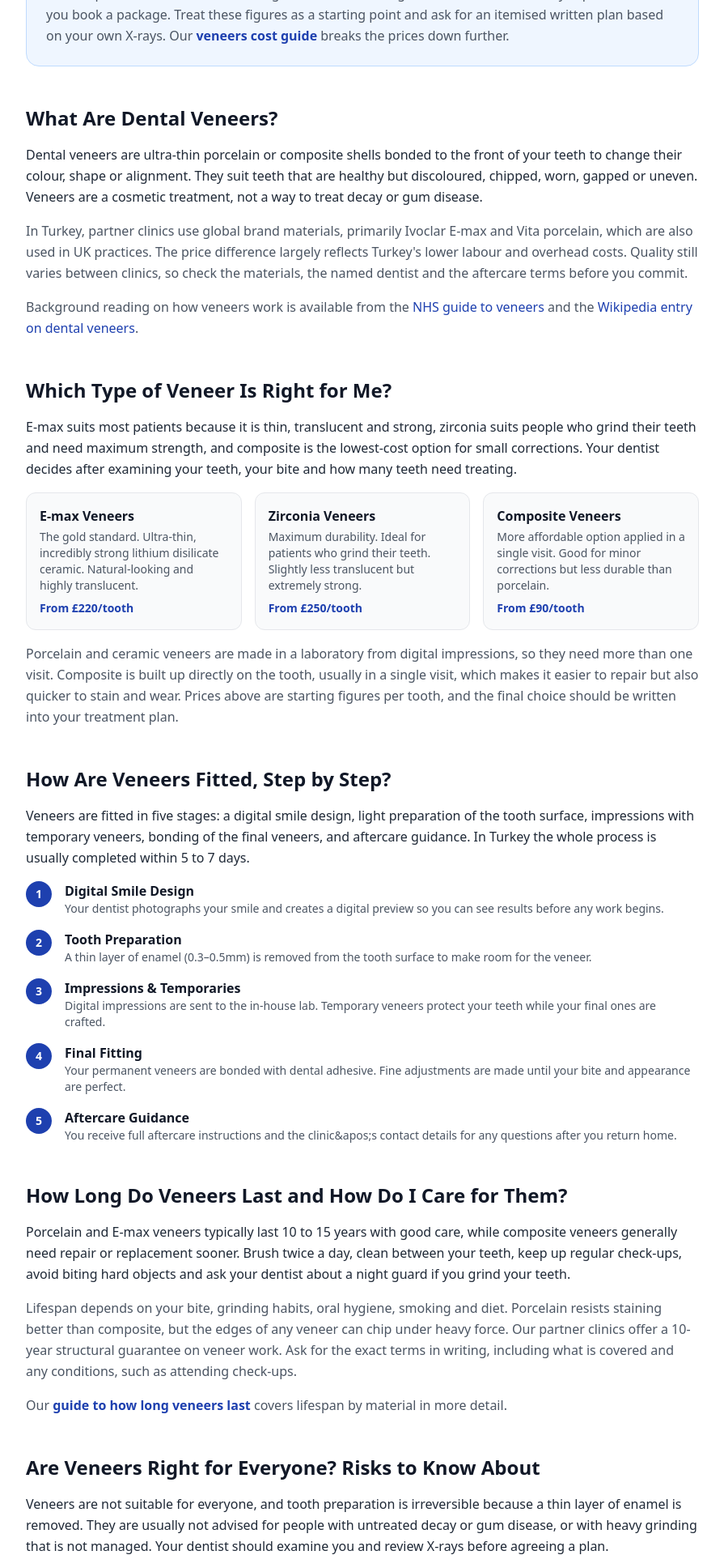
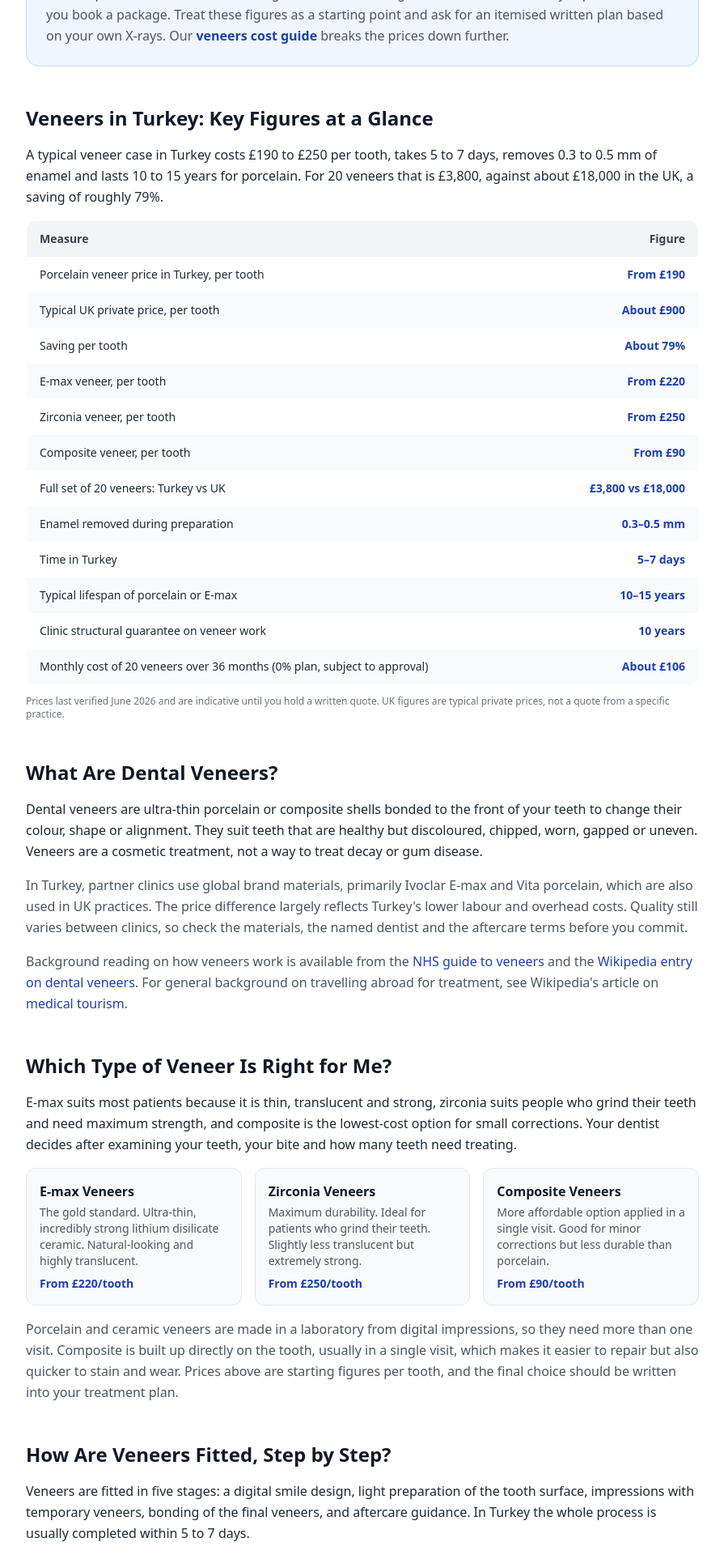
Before and after one commit to digiroiio-lgtm/teethdoneinturkey, a Next.js app: page /treatments/veneers-turkey in a window 1280 px wide. Shown: the part 1000-2920 px from the top of the page at 81% size, without its empty margins (192-1087 px from the left). Built offline with nearby package versions, Linux system fonts and the light colour scheme.

Commit message:
SEO: add authoritative outbound citations and key-figures table to veneers page
Co-Authored-By: Claude Sonnet 5.5 <noreply@anthropic.com>
Claude-Session: https://claude.ai/code/session_01DKGPrY3BtAtegKFn4TeeLH

```diff
--- a/seo/route-lastmod.json
+++ b/seo/route-lastmod.json
@@ -294,8 +294,8 @@
       "hash": "c5eaa0cc8203e350"
     },
     "/treatments/veneers-turkey": {
-      "lastmod": "2026-10-20T15:07:04Z",
-      "hash": "2847452746ed5471"
+      "lastmod": "2026-10-20T15:19:39Z",
+      "hash": "40f5976c2c0c7a6e"
     },
     "/turkey-teeth-before-after": {
       "lastmod": "2026-09-06T10:02:05Z",
--- a/src/app/treatments/veneers-turkey/page.tsx
+++ b/src/app/treatments/veneers-turkey/page.tsx
@@ -105,6 +105,45 @@ export default function VeneersTurkeyPage() {
           </div>
 
           <div>
+            <h2 className="text-2xl font-bold text-gray-900 mb-4">Veneers in Turkey: Key Figures at a Glance</h2>
+            <p className="text-gray-800 font-medium leading-relaxed mb-4">
+              A typical veneer case in Turkey costs £190 to £250 per tooth, takes 5 to 7 days, removes 0.3 to 0.5 mm of enamel and lasts 10 to 15 years for porcelain. For 20 veneers that is £3,800, against about £18,000 in the UK, a saving of roughly 79%.
+            </p>
+            <div className="overflow-x-auto rounded-xl">
+              <table className="w-full text-sm bg-white border border-gray-200 rounded-xl overflow-hidden">
+                <thead>
+                  <tr className="bg-gray-100 text-gray-700">
+                    <th className="px-4 py-3 text-left">Measure</th>
+                    <th className="px-4 py-3 text-right">Figure</th>
+                  </tr>
+                </thead>
+                <tbody>
+                  {[
+                    { m: "Porcelain veneer price in Turkey, per tooth", v: "From £190" },
+                    { m: "Typical UK private price, per tooth", v: "About £900" },
+                    { m: "Saving per tooth", v: "About 79%" },
+                    { m: "E-max veneer, per tooth", v: "From £220" },
+                    { m: "Zirconia veneer, per tooth", v: "From £250" },
+                    { m: "Composite veneer, per tooth", v: "From £90" },
+                    { m: "Full set of 20 veneers: Turkey vs UK", v: "£3,800 vs £18,000" },
+                    { m: "Enamel removed during preparation", v: "0.3–0.5 mm" },
+                    { m: "Time in Turkey", v: "5–7 days" },
+                    { m: "Typical lifespan of porcelain or E-max", v: "10–15 years" },
+                    { m: "Clinic structural guarantee on veneer work", v: "10 years" },
+                    { m: "Monthly cost of 20 veneers over 36 months (0% plan, subject to approval)", v: "About £106" },
+                  ].map((r, i) => (
+                    <tr key={r.m} className={i % 2 === 0 ? "bg-white" : "bg-gray-50"}>
+                      <td className="px-4 py-3 text-gray-800">{r.m}</td>
+                      <td className="px-4 py-3 text-right text-[#1e40af] font-bold">{r.v}</td>
+                    </tr>
+                  ))}
+                </tbody>
+              </table>
+            </div>
+            <p className="text-xs text-gray-500 mt-3">Prices last verified June 2026 and are indicative until you hold a written quote. UK figures are typical private prices, not a quote from a specific practice.</p>
+          </div>
+
+          <div>
             <h2 className="text-2xl font-bold text-gray-900 mb-4">What Are Dental Veneers?</h2>
             <p className="text-gray-800 font-medium leading-relaxed mb-4">
               Dental veneers are ultra-thin porcelain or composite shells bonded to the front of your teeth to change their colour, shape or alignment. They suit teeth that are healthy but discoloured, chipped, worn, gapped or uneven. Veneers are a cosmetic treatment, not a way to treat decay or gum disease.
@@ -117,6 +156,8 @@ export default function VeneersTurkeyPage() {
               <a href="https://www.nhs.uk/conditions/veneers/" target="_blank" rel="noopener noreferrer" className={extLinkClass}>NHS guide to veneers</a>{" "}
               and the{" "}
               <a href="https://en.wikipedia.org/wiki/Veneer_(dentistry)" target="_blank" rel="noopener noreferrer" className={extLinkClass}>Wikipedia entry on dental veneers</a>.
+              For general background on travelling abroad for treatment, see Wikipedia&apos;s article on{" "}
+              <a href="https://en.wikipedia.org/wiki/Medical_tourism" target="_blank" rel="noopener noreferrer" className={extLinkClass}>medical tourism</a>.
             </p>
           </div>
 
@@ -178,14 +219,18 @@ export default function VeneersTurkeyPage() {
             <p className="text-gray-600 leading-relaxed">
               Our{" "}
               <Link href="/blog/how-long-do-dental-veneers-last" className={linkClass}>guide to how long veneers last</Link>{" "}
-              covers lifespan by material in more detail.
+              covers lifespan by material in more detail. For everyday oral-care guidance, see the CDC&apos;s{" "}
+              <a href="https://www.cdc.gov/oral-health/" target="_blank" rel="noopener noreferrer" className={extLinkClass}>oral health pages</a>{" "}
+              and MedlinePlus&apos;s{" "}
+              <a href="https://medlineplus.gov/dentalhealth.html" target="_blank" rel="noopener noreferrer" className={extLinkClass}>dental health topics</a>, and you can search peer-reviewed studies on veneer survival on{" "}
+              <a href="https://pubmed.ncbi.nlm.nih.gov/?term=porcelain+laminate+veneers+survival" target="_blank" rel="noopener noreferrer" className={extLinkClass}>PubMed</a>.
             </p>
           </div>
 
           <div>
             <h2 className="text-2xl font-bold text-gray-900 mb-4">Are Veneers Right for Everyone? Risks to Know About</h2>
             <p className="text-gray-800 font-medium leading-relaxed mb-4">
-              Veneers are not suitable for everyone, and tooth preparation is irreversible because a thin layer of enamel is removed. They are usually not advised for people with untreated decay or gum disease, or with heavy grinding that is not managed. Your dentist should examine you and review X-rays before agreeing a plan.
+              Veneers are not suitable for everyone, and tooth preparation is irreversible because a thin layer of enamel is removed. They are usually not advised for people with untreated decay or gum disease, or with heavy grinding (<a href="https://en.wikipedia.org/wiki/Bruxism" target="_blank" rel="noopener noreferrer" className={extLinkClass}>bruxism</a>) that is not managed. Your dentist should examine you and review X-rays before agreeing a plan.
             </p>
             <ExpertQuote
               quote="A successful smile makeover is not simply about creating whiter or straighter teeth. It requires a personalised treatment plan that balances natural aesthetics, bite function, and long-term oral health. Every restoration should complement the patient's facial features while preserving healthy tooth structure whenever possible."
@@ -212,7 +257,9 @@ export default function VeneersTurkeyPage() {
               <Link href="/travel-to-turkey" className={linkClass}>travel to Turkey guide</Link>{" "}
               and{" "}
               <Link href="/blog/aftercare-for-dental-work-in-turkey" className={linkClass}>aftercare guide</Link>{" "}
-              explain the practical side. For UK regulator advice on treatment abroad, see the{" "}
+              explain the practical side. Check the UK government&apos;s{" "}
+              <a href="https://www.gov.uk/foreign-travel-advice/turkey" target="_blank" rel="noopener noreferrer" className={extLinkClass}>foreign travel advice for Turkey</a>{" "}
+              before you book flights. For UK regulator advice on treatment abroad, see the{" "}
               <a href="https://www.gdc-uk.org/patients/dental-tourism" target="_blank" rel="noopener noreferrer" className={extLinkClass}>General Dental Council&apos;s dental tourism guidance</a>.
             </p>
           </div>
@@ -346,6 +393,12 @@ export default function VeneersTurkeyPage() {
             { label: "NHS: Dental treatment abroad", href: "https://www.nhs.uk/nhs-services/dentists/dental-treatment-abroad/" },
             { label: "General Dental Council: Dental tourism", href: "https://www.gdc-uk.org/patients/dental-tourism" },
             { label: "Wikipedia: Veneer (dentistry)", href: "https://en.wikipedia.org/wiki/Veneer_(dentistry)" },
+            { label: "Wikipedia: Medical tourism", href: "https://en.wikipedia.org/wiki/Medical_tourism" },
+            { label: "Wikipedia: Bruxism", href: "https://en.wikipedia.org/wiki/Bruxism" },
+            { label: "GOV.UK: Foreign travel advice for Turkey", href: "https://www.gov.uk/foreign-travel-advice/turkey" },
+            { label: "CDC: Oral health", href: "https://www.cdc.gov/oral-health/" },
+            { label: "MedlinePlus: Dental health", href: "https://medlineplus.gov/dentalhealth.html" },
+            { label: "PubMed: Porcelain laminate veneer survival studies", href: "https://pubmed.ncbi.nlm.nih.gov/?term=porcelain+laminate+veneers+survival" },
           ]}
         />
       </div>
```
